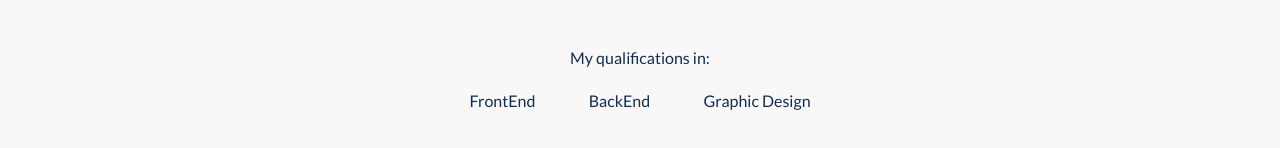
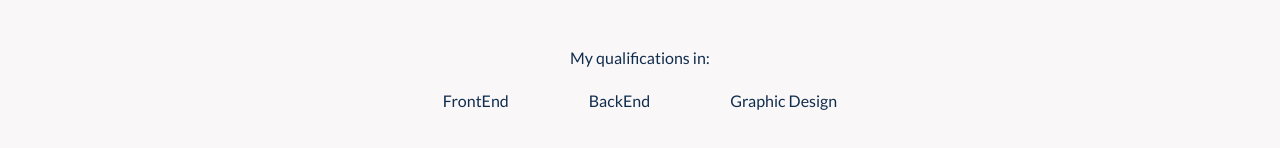
Before and after one commit to ParhamInBinary/MyPortfolio, a React (Vite) app: page / in a window 1280 px wide. Shown: the part 408-556 px from the top of the page. Built offline with nearby package versions, Linux system fonts and the light colour scheme.

Commit message:
styling for animation

```diff
--- a/src/styles/HomePage.css
+++ b/src/styles/HomePage.css
@@ -65,30 +65,30 @@
     width: 100%;
     margin-top: 3rem;
     color: var(--text);
+
 }
 
 .CardContainer {
     display: flex;
     justify-content: space-evenly;
+    width: 0%;
+    opacity: 0;
+    transition: width 0.3s ease-in-out;
+}
+
+.CardContainer.showSkills {
+    opacity: 1;
     width: 70%;
 }
 
 .titleContainer {
     display: flex;
-    justify-content: space-evenly;
-    width: 40%;
+    justify-content: center;
+    width: 100%;
+    gap: 3rem;
     padding: 1rem;
     margin-bottom: 2rem;
 }
-
-/* .skillTitle {
-    padding: 0 .5rem;
-}
-
-.skillTitle:hover {
-    color: var(--secondary);
-    background-color: var(--detail);
-} */
 
 .skillTitle:after {
     content: '';
```
